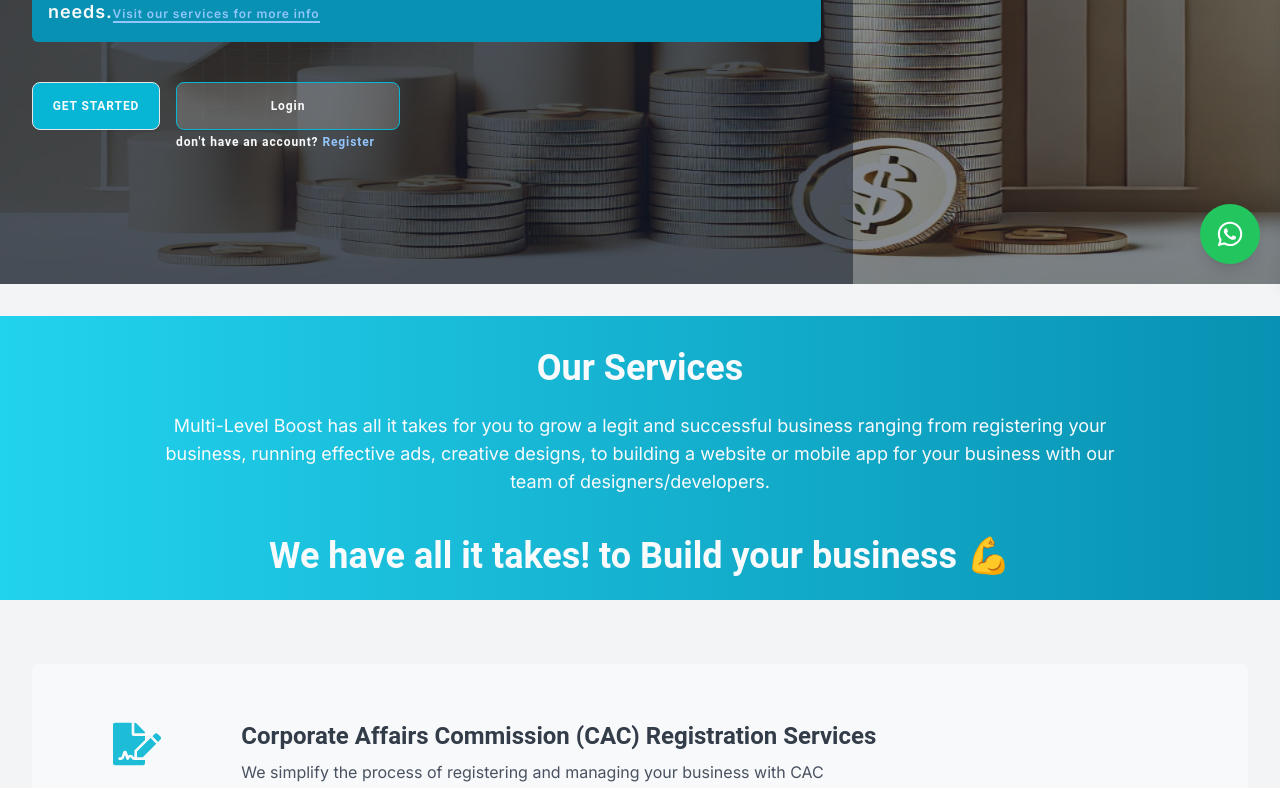
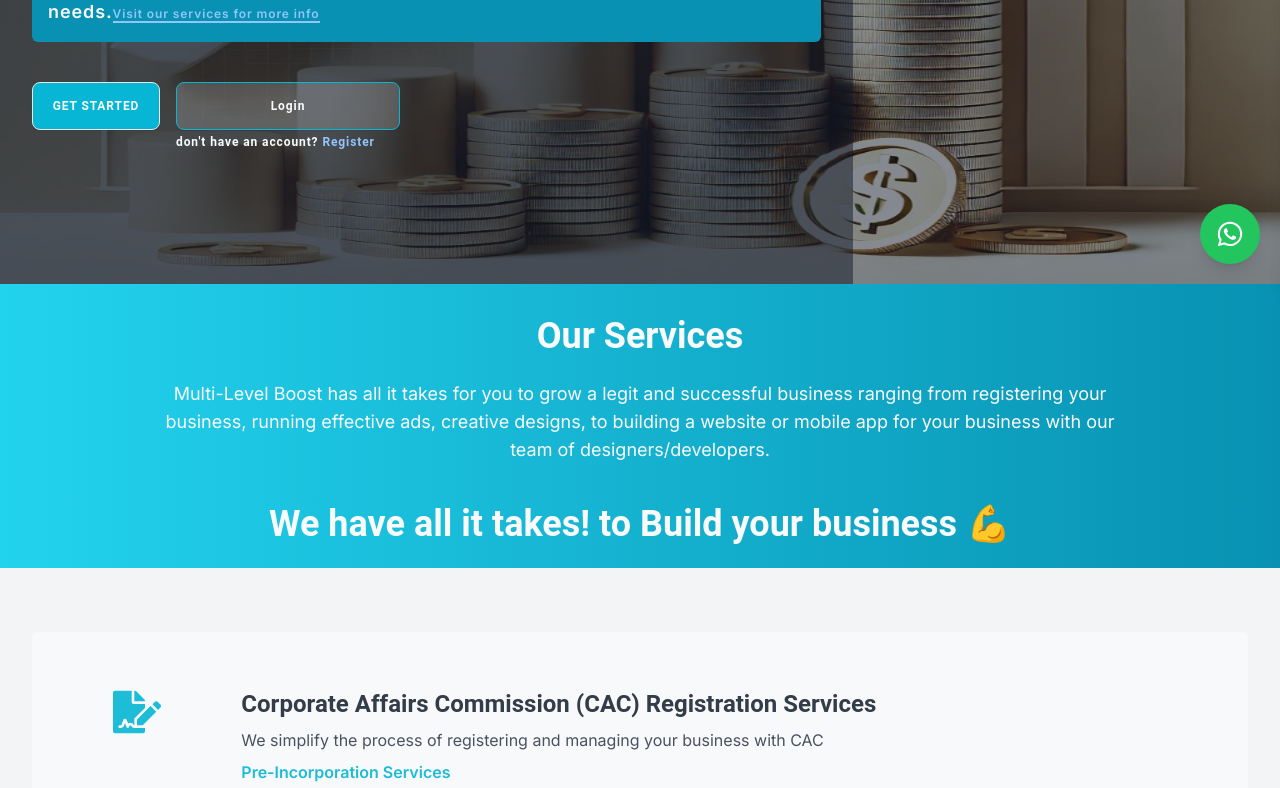
Before and after one commit to elijahkelechi/mlb_frontend, a React (Vite) app: page / in a window 1280 px wide. Shown: the part 516-1304 px from the top of the page. Built offline with nearby package versions, Linux system fonts and the light colour scheme.

Commit message:
I commit

```diff
--- a/src/pages/Home.jsx
+++ b/src/pages/Home.jsx
@@ -294,7 +294,7 @@
         </div>
       </motion.div>
 
-      <div className="relative py-6 mt-8  bg-gradient-to-r from-cyan-400 to-cyan-600">
+      <div className="relative py-6 mt-8 md:mt-0  bg-gradient-to-r from-cyan-400 to-cyan-600">
         <h1 className="text-xl lg:text-4xl md:2xl px-8 pt-2 lg:px-36 md:px-20 text-center font-heading font-bold text-gray-50">
           Our Services
         </h1>
```
